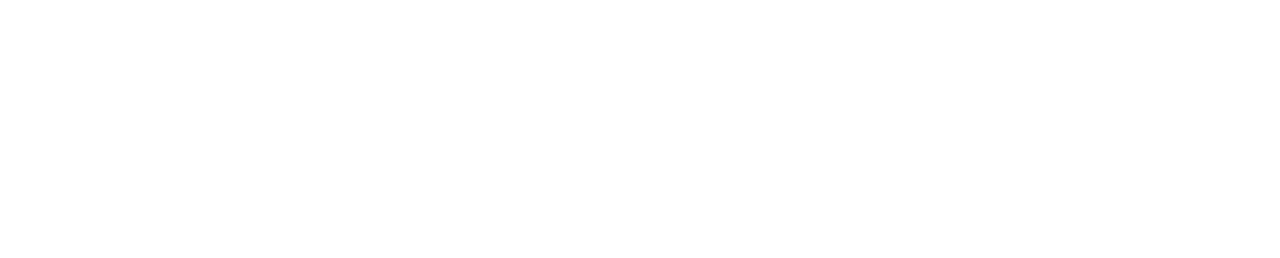
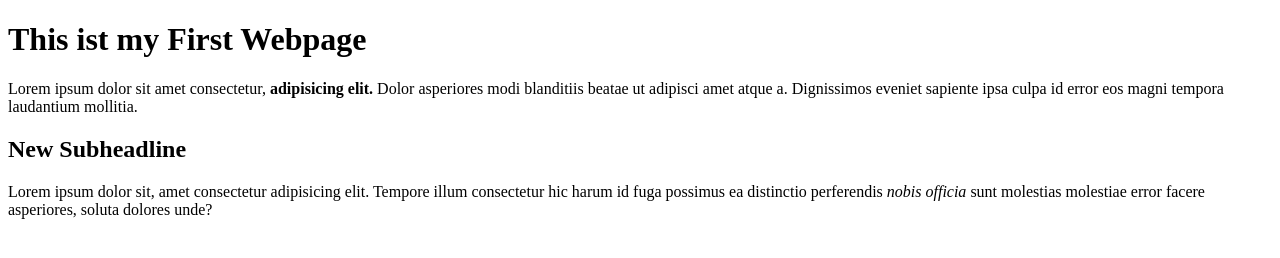
Before and after one commit to FloDeo/html-boilerplate, a plain HTML site: page index.html in a window 1280 px wide. Drawn offline with Linux system fonts and the light colour scheme.

Commit message:
created index.html and added some training content

```diff
--- a/index.html
+++ b/index.html
@@ -4,8 +4,10 @@
         <meta charset="UTF-8">
         <title>My First Webpage</title>
     </head>
-
     <body>
-
+        <h1>This ist my First Webpage</h1>
+        <p>Lorem ipsum dolor sit amet consectetur, <strong>adipisicing elit.</strong> Dolor asperiores modi blanditiis beatae ut adipisci amet atque a. Dignissimos eveniet sapiente ipsa culpa id error eos magni tempora laudantium mollitia.</p>
+        <h2>New Subheadline</h2>
+        <p>Lorem ipsum dolor sit, amet consectetur adipisicing elit. Tempore illum consectetur hic harum id fuga possimus ea distinctio perferendis <em>nobis officia</em> sunt molestias molestiae error facere asperiores, soluta dolores unde?</p>
     </body>
 </html>
```
